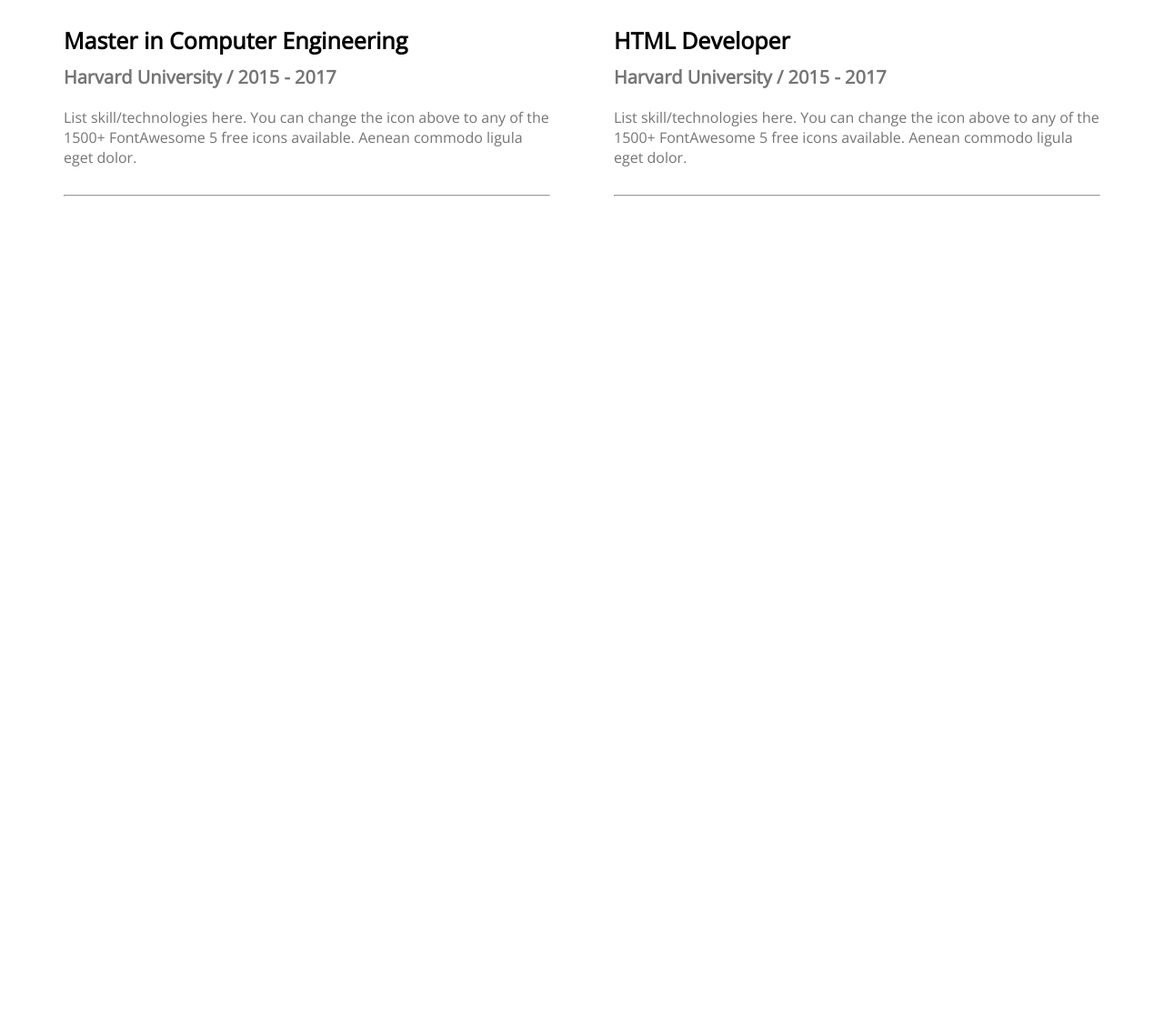
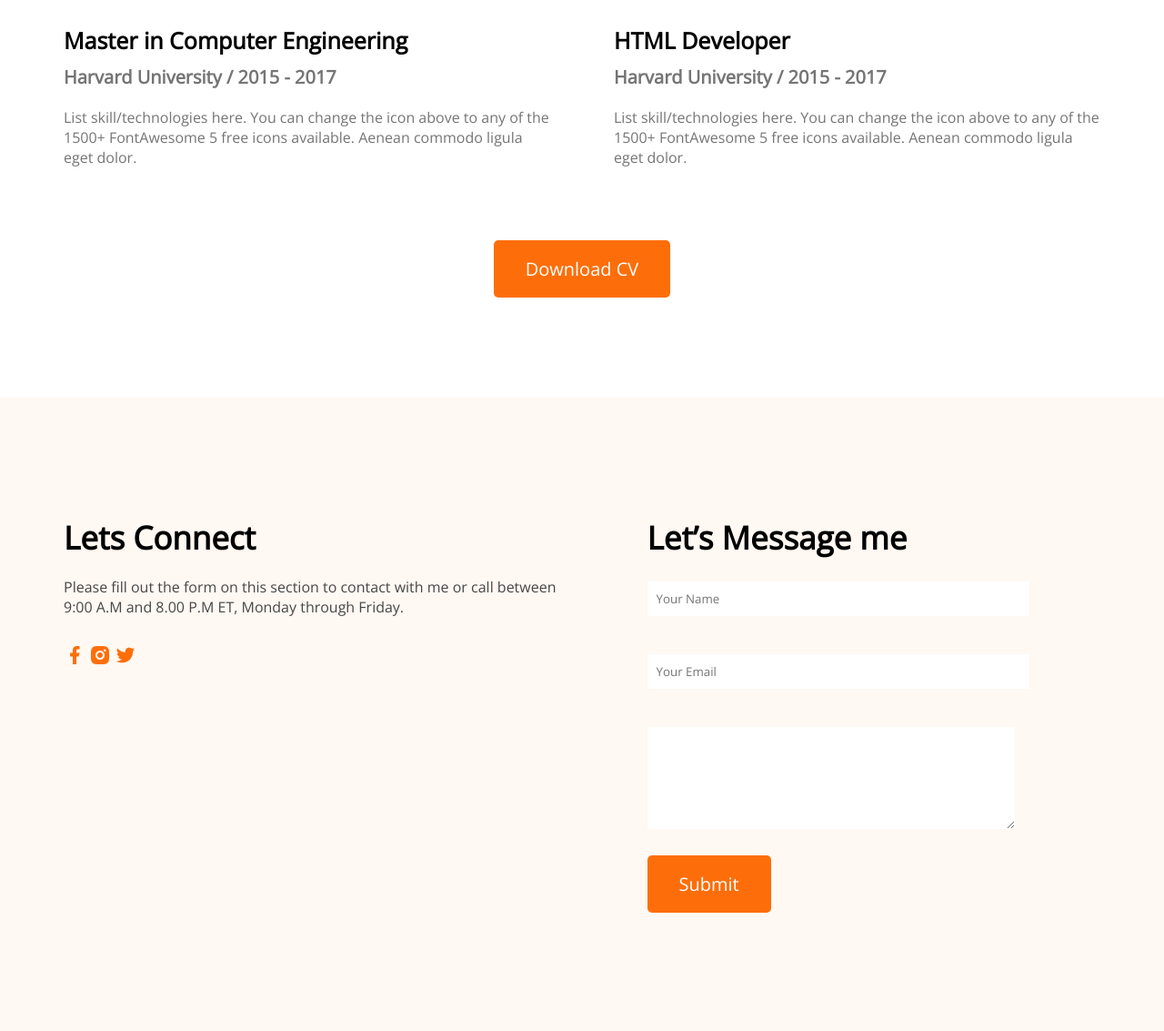
Before and after one commit to HmSani6699/portfolio-web, a plain HTML site: page index.html in a window 1280 px wide. Shown: the part 2947-4080 px from the top of the page at 91% size. Before the commit the page ends 3163 px from the top, so only its background shows below. Drawn offline with nearby package versions, Linux system fonts and the light colour scheme.

Commit message:
add in the footer part

```diff
--- a/css/style.css
+++ b/css/style.css
@@ -90,7 +90,8 @@ nav li {
 }
 
 /* main section */
-main {
+main,
+.connect {
     max-width: 1140px;
     margin: 0 auto;
 }
@@ -192,3 +193,58 @@ main {
     font-size: 16px;
     margin-bottom: 30px;
 }
+
+/* cv button style */
+.download-cv-btn {
+    margin-top: 50px;
+    text-align: center;
+    margin-bottom: 100px;
+}
+
+/* footer section style */
+footer {
+    background-color: #FFF8F3;
+    margin-top: 110px;
+}
+
+.connect {
+    display: flex;
+    padding-top: 130px;
+    padding-bottom: 130px;
+}
+
+.connect-title {
+    font-weight: 700;
+    font-size: 35px;
+    margin-bottom: 20px;
+}
+
+.connect-description {
+    font-weight: 400;
+    font-size: 16px;
+    color: #474747;
+    margin-bottom: 30px;
+}
+
+.login-form {
+    margin-left: 100px;
+}
+
+.form-title {
+    font-weight: 700;
+    font-size: 35px;
+    margin-bottom: 25px;
+}
+
+.login-form input {
+    border: none;
+    padding: 10px;
+    margin-bottom: 20px;
+    width: 400px;
+}
+
+.login-form textarea {
+    border: none;
+    margin-bottom: 24px;
+    width: 400px;
+}
--- a/index.html
+++ b/index.html
@@ -265,7 +265,6 @@
                             Aenean commodo ligula
                             eget dolor.
                         </p>
-                        <hr>
                     </div>
                 </div>
                 <!-- all experience information -->
@@ -360,16 +359,59 @@
                                 ligula
                                 eget dolor.
                             </p>
-                            <hr>
                         </div>
                     </div>
                 </div>
             </div>
+            <div class="download-cv-btn">
+                <button
+                    class="btn-primary">Download
+                    CV</button>
+            </div>
         </section>
-
     </main>
     <footer>
 
+        <!-- footer part -->
+        <section class="connect">
+            <div>
+                <h3 class="connect-title">Lets
+                    Connect</h3>
+                <p class="connect-description">
+                    Please fill out the form on
+                    this section to contact with
+                    me or call between <br> 9:00
+                    A.M
+                    and 8.00 P.M ET, Monday
+                    through Friday.</p>
+                <a href=""><img
+                        src="images/icons/facebook.png"
+                        alt=""></a>
+                <a href=""><img
+                        src="images/icons/insta.png"
+                        alt=""></a>
+                <a href=""><img
+                        src="images/icons/twitter.png"
+                        alt=""></a>
+            </div>
+            <div class="login-form">
+                <h3 class="form-title">Let’s
+                    Message me</h3>
+                <input type="text"
+                    placeholder="Your Name">
+                <br>
+                <br>
+                <input type="email" name="" id=""
+                    placeholder="Your Email">
+                <br>
+                <br>
+                <textarea name="" id="" cols="20"
+                    rows="6"></textarea>
+                <br>
+                <button
+                    class="btn-primary">Submit</button>
+            </div>
+        </section>
     </footer>
 
 </body>
```
